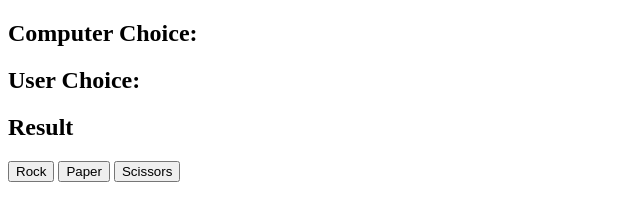
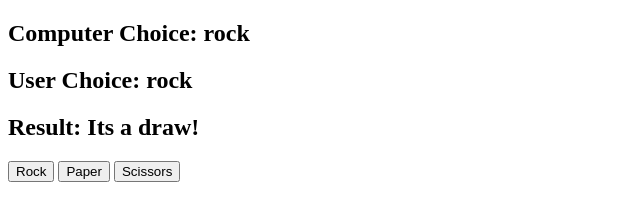
Before and after one commit to sharma1022/rock-paper-scissors-js-game, a plain HTML site: page index.html in a window 1280 px wide. Both pictures are taken after a click on the button "Rock". Shown: the whole page, without its empty margins (0-640 px from the left). Drawn offline with Linux system fonts and the light colour scheme.

Commit message:
last commit

```diff
--- a/app.js
+++ b/app.js
@@ -0,0 +1,58 @@
+const computerChoiceDisplay = document.getElementById('computer-choice');
+const userChoiceDisplay = document.getElementById('user-choice');
+const resultDisplay = document.getElementById('result');
+
+const possibleChoices = document.querySelectorAll('button');
+
+let userChoice;
+let computerChoice;
+let result;
+
+possibleChoices.forEach(possibleChoice => possibleChoice.addEventListener('click', (e) =>{
+    userChoice = e.target.id;
+    userChoiceDisplay.innerHTML = userChoice;
+    generateComputerChoice();
+    getResult();
+}))
+
+const generateComputerChoice = () => {
+    const randomNumber = Math.floor(Math.random() * 3) + 1;
+    console.log(randomNumber);
+
+    if(randomNumber === 1){
+        computerChoice = 'rock';
+    }
+    if(randomNumber === 2){
+        computerChoice = 'scissors';
+    }
+    if(randomNumber === 3){
+        computerChoice = 'paper';
+    }
+
+    computerChoiceDisplay.innerHTML = computerChoice;
+}
+
+const getResult = () => {
+    if(computerChoice === userChoice){
+        result = 'Its a draw!';
+    }
+    if(computerChoice === 'rock' && userChoice === 'paper'){
+        result = "You win!";
+    }
+    if(computerChoice === 'rock' && userChoice === 'scissors'){
+        result = "You lose!";
+    }
+    if(computerChoice === 'paper' && userChoice === 'scissors'){
+        result = "You win!";
+    }
+    if(computerChoice === 'paper' && userChoice === 'rock'){
+        result = "You lose!";
+    }
+    if(computerChoice === 'scissors' && userChoice === 'rock'){
+        result = "You win!";
+    }
+    if(computerChoice === 'paper' && userChoice === 'paper'){
+        result = "You lose!";
+    }
+    resultDisplay.innerHTML = result;
+}
--- a/index.html
+++ b/index.html
@@ -6,9 +6,9 @@
     <title>Rock Paper Scissors Tutorial</title>
 </head>
 <body>
-    <h2>Computer Choice:<span id=""computer-choice></span></h2>
-    <h2>User Choice:<span id="user-choice"></span></h2>
-    <h2>Result<span id="result"></span></h2>
+    <h2>Computer Choice: <span id="computer-choice"></span></h2>
+    <h2>User Choice: <span id="user-choice"></span></h2>
+    <h2>Result: <span id="result"></span></h2>
     <button id="rock">Rock</button>
     <button id="paper">Paper</button>
     <button id="scissors">Scissors</button>
```
